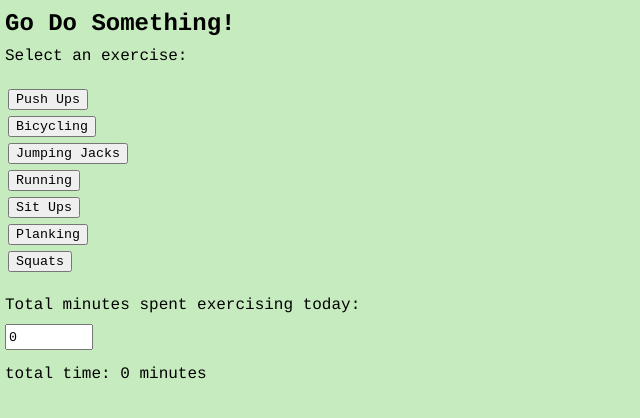
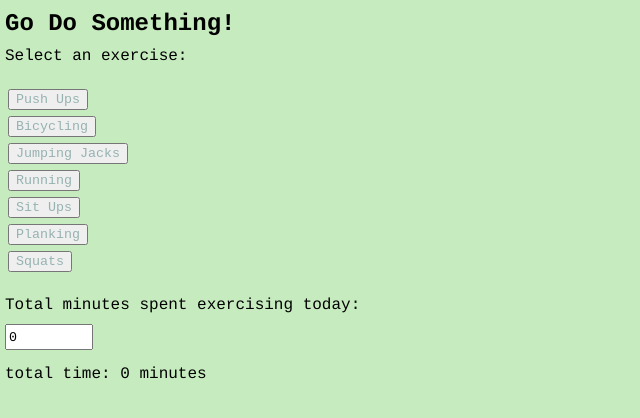
Before and after one commit to julianamacedo1/exercise-app, a React (Create React App) app: page / in a window 1280 px wide. Shown: the top 418 px of the page, without its empty margins (0-640 px from the left). Built offline with nearby package versions, Linux system fonts and the light colour scheme.

Commit message:
March 6, 2021 4:04 PM

```diff
--- a/src/App.css
+++ b/src/App.css
@@ -4,5 +4,5 @@ body {
 button {
   margin: 3px;
   font-family: 'Courier New', Courier, monospace;
-  color:
+  color: #95B2B0;
 }
```
